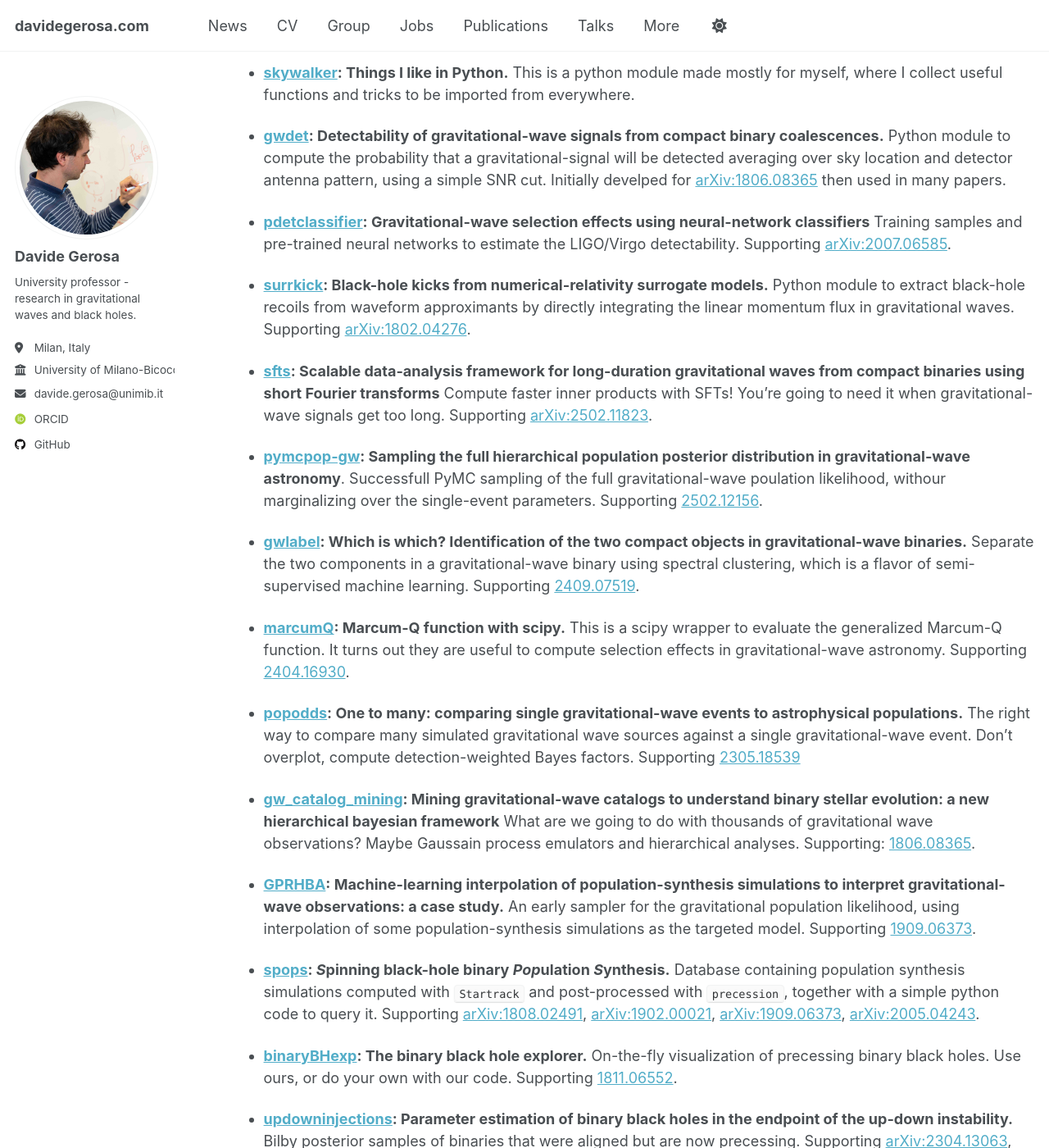
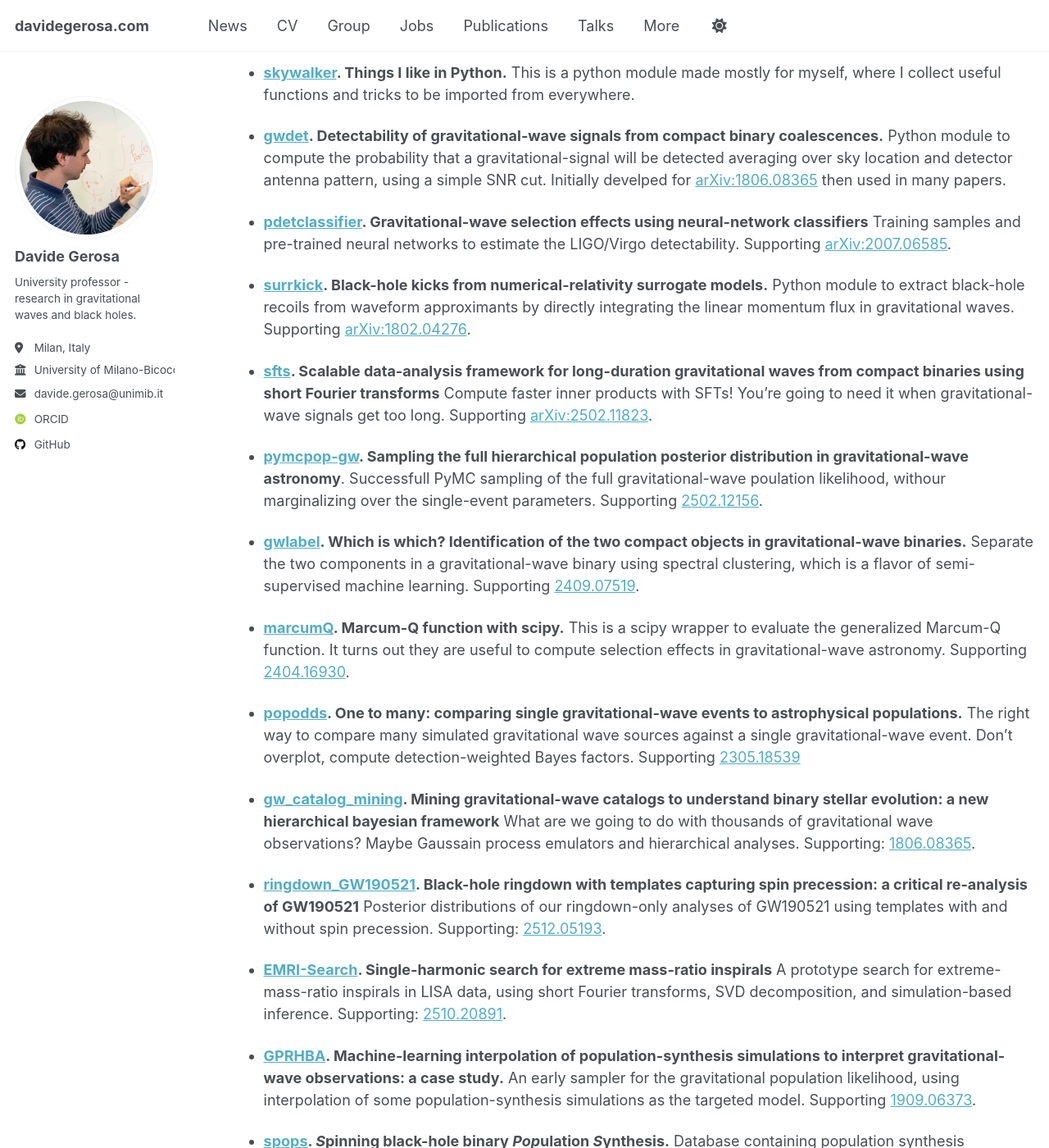
Before and after one commit to dgerosa/website, a Jekyll site: the page built from _pages/codes.md, in a window 1280 px wide and 1400 px high, scrolled down 1060 px. Shown: the whole window at 82% size. Built offline with Jekyll 4.4.1, drawn with Linux system fonts in a browser that asks for light colours; some web fonts are replaced; some of the changed text lies outside the part shown.

Commit message:
Tue Jan  6 12:22:07 CET 2026

```diff
--- a/_pages/codes.md
+++ b/_pages/codes.md
@@ -29,66 +29,70 @@ Some animations and data on black-hole binary spin precession. Supporting
 [arXiv:2012.07147](https://arxiv.org/abs/2012.07147),
 [arXiv:2405.14945](https://arxiv.org/abs/2405.14945).
 
-- **[QLUSTER](https://github.com/mdmould/qluster): Quick clusters of merging black holes.** Toy model for the evolution of black hole binaries in star clusters, with a specific focus on hierarchical mergers. The code is described in [arXiv:2305.04987](https://arxiv.org/abs/2305.04987). Key results were reported in [arXiv:2305.04987](https://arxiv.org/abs/2305.04987) and [arXiv:2305.04987](https://arxiv.org/abs/2305.04987).
+- **[QLUSTER](https://github.com/mdmould/qluster). Quick clusters of merging black holes.** Toy model for the evolution of black hole binaries in star clusters, with a specific focus on hierarchical mergers. The code is described in [arXiv:2305.04987](https://arxiv.org/abs/2305.04987). Key results were reported in [arXiv:2305.04987](https://arxiv.org/abs/2305.04987) and [arXiv:2305.04987](https://arxiv.org/abs/2305.04987).
 
-- **[expandLHS](https://github.com/m-boschini/expandLHS): “LHS in LHS”: a new expansion strategy for Latin hypercube sampling in simulation design.** Algorithm and implementation to expand and existing Latin Hypercube sampling while keeping its space-filling properties. Supporting [arXiv:2509.00159](https://arxiv.org/abs/2509.00159).
+- **[expandLHS](https://github.com/m-boschini/expandLHS). “LHS in LHS”: a new expansion strategy for Latin hypercube sampling in simulation design.** Algorithm and implementation to expand and existing Latin Hypercube sampling while keeping its space-filling properties. Supporting [arXiv:2509.00159](https://arxiv.org/abs/2509.00159).
 
-- **[pAGN](https://github.com/DariaGangardt/pAGN): The one-stop solution for AGN disc modeling.** Great public code to easily compute 1D models of AGN disks. Supporting [arXiv:2304.13063](https://arxiv.org/abs/2304.13063).
+- **[pAGN](https://github.com/DariaGangardt/pAGN). The one-stop solution for AGN disc modeling.** Great public code to easily compute 1D models of AGN disks. Supporting [arXiv:2304.13063](https://arxiv.org/abs/2304.13063).
 
-- **[surfinBH](https://github.com/vijayvarma392/surfinBH): *sur*rogate *fin*al *B*lack *H*ole properties for mergers of binary black holes.** Public python module to estimate post-merger masses, spins, and kicks for generic systems. Supporting
+- **[surfinBH](https://github.com/vijayvarma392/surfinBH). *Sur*rogate *fin*al *B*lack *H*ole properties for mergers of binary black holes.** Public python module to estimate post-merger masses, spins, and kicks for generic systems. Supporting
 [arXiv:1809.09125](https://arxiv.org/abs/1809.09125),
 [arXiv:1809.09125](https://arxiv.org/abs/1809.09125).
 
-- **[postmerger](https://github.com/cpacilio/postmerger): Ringdown amplitude fits.** Surrogate models for the ringdown amplitudes, fitted to numerical-relativity simulations. Supporting
+- **[postmerger](https://github.com/cpacilio/postmerger). Ringdown amplitude fits.** Surrogate models for the ringdown amplitudes, fitted to numerical-relativity simulations. Supporting
 [arXiv:2408.05276 ](https://arxiv.org/abs/2408.05276 ),
 [arXiv:2504.17021](https://arxiv.org/abs/2504.17021).
 
-- **[skywalker](https://github.com/dgerosa/skywalker): Things I like in Python.**
+- **[skywalker](https://github.com/dgerosa/skywalker). Things I like in Python.**
 This is a python module made mostly for myself, where I collect useful functions and tricks to be imported from everywhere.
 
-- **[gwdet](https://github.com/dgerosa/gwdet): Detectability of gravitational-wave signals from compact binary coalescences.**
+- **[gwdet](https://github.com/dgerosa/gwdet). Detectability of gravitational-wave signals from compact binary coalescences.**
 Python module to compute the probability that a gravitational-signal will be detected averaging over sky location and detector antenna pattern, using a simple SNR cut. Initially develped for [arXiv:1806.08365](https://arxiv.org/abs/1806.08365) then used in many papers.
 
-- **[pdetclassifier](https://github.com/dgerosa/pdetclassifier): Gravitational-wave selection effects using neural-network classifiers**
+- **[pdetclassifier](https://github.com/dgerosa/pdetclassifier). Gravitational-wave selection effects using neural-network classifiers**
 Training samples and pre-trained neural networks to estimate the LIGO/Virgo detectability. Supporting
 [arXiv:2007.06585](https://arxiv.org/abs/2007.06585).
 
-- **[surrkick](https://github.com/dgerosa/surrkick): Black-hole kicks from numerical-relativity surrogate models.**
+- **[surrkick](https://github.com/dgerosa/surrkick). Black-hole kicks from numerical-relativity surrogate models.**
 Python module to extract black-hole recoils from waveform approximants by directly integrating the linear momentum flux in gravitational waves. Supporting
 [arXiv:1802.04276](https://arxiv.org/abs/arXiv:1802.04276).
 
-- **[sfts](https://github.com/rodrigo-tenorio/sfts): Scalable data-analysis framework for long-duration gravitational waves from compact binaries using short Fourier transforms** Compute faster inner products with SFTs! You're going to need it when gravitational-wave signals get too long. Supporting
+- **[sfts](https://github.com/rodrigo-tenorio/sfts). Scalable data-analysis framework for long-duration gravitational waves from compact binaries using short Fourier transforms** Compute faster inner products with SFTs! You're going to need it when gravitational-wave signals get too long. Supporting
 [arXiv:2502.11823](https://arxiv.org/abs/2502.11823).
 
-- **[pymcpop-gw](https://github.com/CosmoStatGW/pymcpop-gw): Sampling the full hierarchical population posterior distribution in gravitational-wave astronomy**. Successfull PyMC sampling of the full gravitational-wave poulation likelihood, withour marginalizing over the single-event parameters. Supporting
+- **[pymcpop-gw](https://github.com/CosmoStatGW/pymcpop-gw). Sampling the full hierarchical population posterior distribution in gravitational-wave astronomy**. Successfull PyMC sampling of the full gravitational-wave poulation likelihood, withour marginalizing over the single-event parameters. Supporting
 [2502.12156](https://arxiv.org/abs/2502.12156).
 
-- **[gwlabel](https://github.com/dgerosa/gwlabel): Which is which? Identification of the two compact objects in gravitational-wave binaries.** Separate the two components in a gravitational-wave binary using spectral clustering, which is a flavor of semi-supervised machine learning. Supporting
+- **[gwlabel](https://github.com/dgerosa/gwlabel). Which is which? Identification of the two compact objects in gravitational-wave binaries.** Separate the two components in a gravitational-wave binary using spectral clustering, which is a flavor of semi-supervised machine learning. Supporting
 [2409.07519](https://arxiv.org/abs/2409.07519).
 
-- **[marcumQ](https://github.com/dgerosa/marcumq): Marcum-Q function with scipy.** This is a scipy wrapper to evaluate the generalized Marcum-Q function. It turns out they are useful to compute selection effects in gravitational-wave astronomy. Supporting
+- **[marcumQ](https://github.com/dgerosa/marcumq). Marcum-Q function with scipy.** This is a scipy wrapper to evaluate the generalized Marcum-Q function. It turns out they are useful to compute selection effects in gravitational-wave astronomy. Supporting
 [2404.16930](https://arxiv.org/abs/2404.16930).
 
-- **[popodds](https://github.com/mdmould/popodds): One to many: comparing single gravitational-wave events to astrophysical populations.** The right way to compare many simulated gravitational wave sources against a single gravitational-wave event. Don't overplot, compute detection-weighted Bayes factors. Supporting
+- **[popodds](https://github.com/mdmould/popodds). One to many: comparing single gravitational-wave events to astrophysical populations.** The right way to compare many simulated gravitational wave sources against a single gravitational-wave event. Don't overplot, compute detection-weighted Bayes factors. Supporting
 [2305.18539](https://arxiv.org/abs/2305.18539)
 
-- **[gw_catalog_mining](https://github.com/stevertaylor/gw_catalog_mining): Mining gravitational-wave catalogs to understand binary stellar evolution: a new hierarchical bayesian framework** What are we going to do with thousands of gravitational wave observations? Maybe Gaussain process emulators and hierarchical analyses. Supporting: [1806.08365](https://arxiv.org/abs/1806.08365).
+- **[gw_catalog_mining](https://github.com/stevertaylor/gw_catalog_mining). Mining gravitational-wave catalogs to understand binary stellar evolution: a new hierarchical bayesian framework** What are we going to do with thousands of gravitational wave observations? Maybe Gaussain process emulators and hierarchical analyses. Supporting: [1806.08365](https://arxiv.org/abs/1806.08365).
 
-- **[GPRHBA](https://github.com/kazewong/GPRHBA): Machine-learning interpolation of population-synthesis simulations to interpret gravitational-wave observations: a case study.** An early sampler for the gravitational population likelihood, using interpolation of some population-synthesis simulations as the targeted model. Supporting
+- **[ringdown_GW190521](https://github.com/chiaranselmo17/ringdown_GW190521). Black-hole ringdown with templates capturing spin precession: a critical re-analysis of GW190521** Posterior distributions of our ringdown-only analyses of GW190521 using templates with and without spin precession. Supporting: [2512.05193](https://arxiv.org/abs/2512.05193).
+
+- **[EMRI-Search](https://github.com/lorenzsp/EMRI-Search/). Single-harmonic search for extreme mass-ratio inspirals** A prototype search for extreme-mass-ratio inspirals in LISA data, using short Fourier transforms, SVD decomposition, and simulation-based inference. Supporting: [2510.20891](https://arxiv.org/abs/2510.20891).
+
+- **[GPRHBA](https://github.com/kazewong/GPRHBA). Machine-learning interpolation of population-synthesis simulations to interpret gravitational-wave observations: a case study.** An early sampler for the gravitational population likelihood, using interpolation of some population-synthesis simulations as the targeted model. Supporting
 [1909.06373](https://arxiv.org/abs/1909.06373).
 
-- **[spops](https://github.com/dgerosa/spops): *S*pinning black-hole binary *Pop*ulation *S*ynthesis.**
+- **[spops](https://github.com/dgerosa/spops). *S*pinning black-hole binary *Pop*ulation *S*ynthesis.**
 Database containing population synthesis simulations computed with `Startrack` and post-processed with `precession`, together with a simple python code to query it. Supporting
 [arXiv:1808.02491](https://arxiv.org/abs/1808.02491),
 [arXiv:1902.00021](https://arxiv.org/abs/1902.00021),
 [arXiv:1909.06373](https://arxiv.org/abs/1909.06373),
 [arXiv:2005.04243](https://arxiv.org/abs/2005.04243).
 
-- **[binaryBHexp](https://github.com/vijayvarma392/binaryBHexp): The binary black hole explorer.**
+- **[binaryBHexp](https://github.com/vijayvarma392/binaryBHexp). The binary black hole explorer.**
 On-the-fly visualization of precessing binary black holes. Use ours, or do your own with our code. Supporting
 [1811.06552](https://arxiv.org/abs/1811.06552).
 
-- **[updowninjections](https://github.com/ViolaDeRenzis/updowninjections): Parameter estimation of binary black holes in the endpoint of the up-down instability.**
+- **[updowninjections](https://github.com/ViolaDeRenzis/updowninjections). Parameter estimation of binary black holes in the endpoint of the up-down instability.**
 Bilby posterior samples of binaries that were aligned but are now precessing. Supporting
 [arXiv:2304.13063](https://arxiv.org/abs/2304.13063),
 
@@ -97,24 +101,24 @@ Bilby posterior samples of >100 LIGO/Virgo injections with two large, misaligned
 [arXiv:2207.00030](https://arxiv.org/abs/2207.00030),
 [arXiv:2405.14945](https://arxiv.org/abs/2405.14945).
 
-- **[lisa-mbhb-cats-and-samps](https://github.com/RiccardoBuscicchio/lisa-mbhb-cats-and-samps): Stars or gas? Constraining the hardening processes of massive black-hole binaries with LISA.** Posteriors of LISA massive black-hole binaries from the `Balrog` code. Supporting
+- **[lisa-mbhb-cats-and-samps](https://github.com/RiccardoBuscicchio/lisa-mbhb-cats-and-samps). Stars or gas? Constraining the hardening processes of massive black-hole binaries with LISA.** Posteriors of LISA massive black-hole binaries from the `Balrog` code. Supporting
 [2409.13011](https://arxiv.org/abs/2409.13011).
 
-- **[WDsatellites](https://zenodo.org/records/3668905): Milky Way Satellites Shining Bright in Gravitational Waves.** LISA white dwarf posteriors from satellites of the Milky Way. Supporting
+- **[WDsatellites](https://zenodo.org/records/3668905). Milky Way Satellites Shining Bright in Gravitational Waves.** LISA white dwarf posteriors from satellites of the Milky Way. Supporting
 [2002.10465](https://arxiv.org/abs/2002.10465).
 
-- **[generalizedchip](https://github.com/dgerosa/generalizedchip): A generalized precession parameter $$\chi_{\rm p}$$ to interpret gravitational-wave data.**
+- **[generalizedchip](https://github.com/dgerosa/generalizedchip). A generalized precession parameter $$\chi_{\rm p}$$ to interpret gravitational-wave data.**
 Python script to compute various definitions of $$\chi_{\rm p}$$. Supporting
 [arXiv:2011.11948](https://arxiv.org/abs/2011.11948).
 Now outdated, use [precession](https://github.com/dgerosa/precession).
 
-- **[GWpriors](https://github.com/vitale82/GWpriors): Impact of bayesian priors on the characterization of binary black hole coalescences**
+- **[GWpriors](https://github.com/vitale82/GWpriors). Impact of bayesian priors on the characterization of binary black hole coalescences**
 Posterior samples of the LIGO 01 events with different priors. Supporting
 [1707.04637](https://arxiv.org/abs/1707.04637), [1712.06635](https://arxiv.org/abs/1712.06635)
 
-- **[corecollapse](https://github.com/dgerosa/corecollapse): Numerical simulations of stellar collapse in scalar-tensor theories of gravity**
+- **[corecollapse](https://github.com/dgerosa/corecollapse). Numerical simulations of stellar collapse in scalar-tensor theories of gravity**
 Animations and data release on core-collapse simulations in scalar-tensor theories of gravity. Supporting
 [arXiv:1602.06952](https://arxiv.org/abs/1602.06952).
 
-- **[welovespins](https://web.archive.org/web/20240913222959/http://superstring.mit.edu/welcome.html): Gravitational-wave astrophysics with effective-spin measurements: asymmetries and selection biases**
+- **[welovespins](https://web.archive.org/web/20240913222959/http://superstring.mit.edu/welcome.html). Gravitational-wave astrophysics with effective-spin measurements: asymmetries and selection biases**
 Estimate your own effective-spin posterior with the recipe presented. Supporting [1805.03046](https://arxiv.org/abs/1805.03046).
```
Also changed, not shown: other parts of _pages/codes.md (+4 -4 lines).
